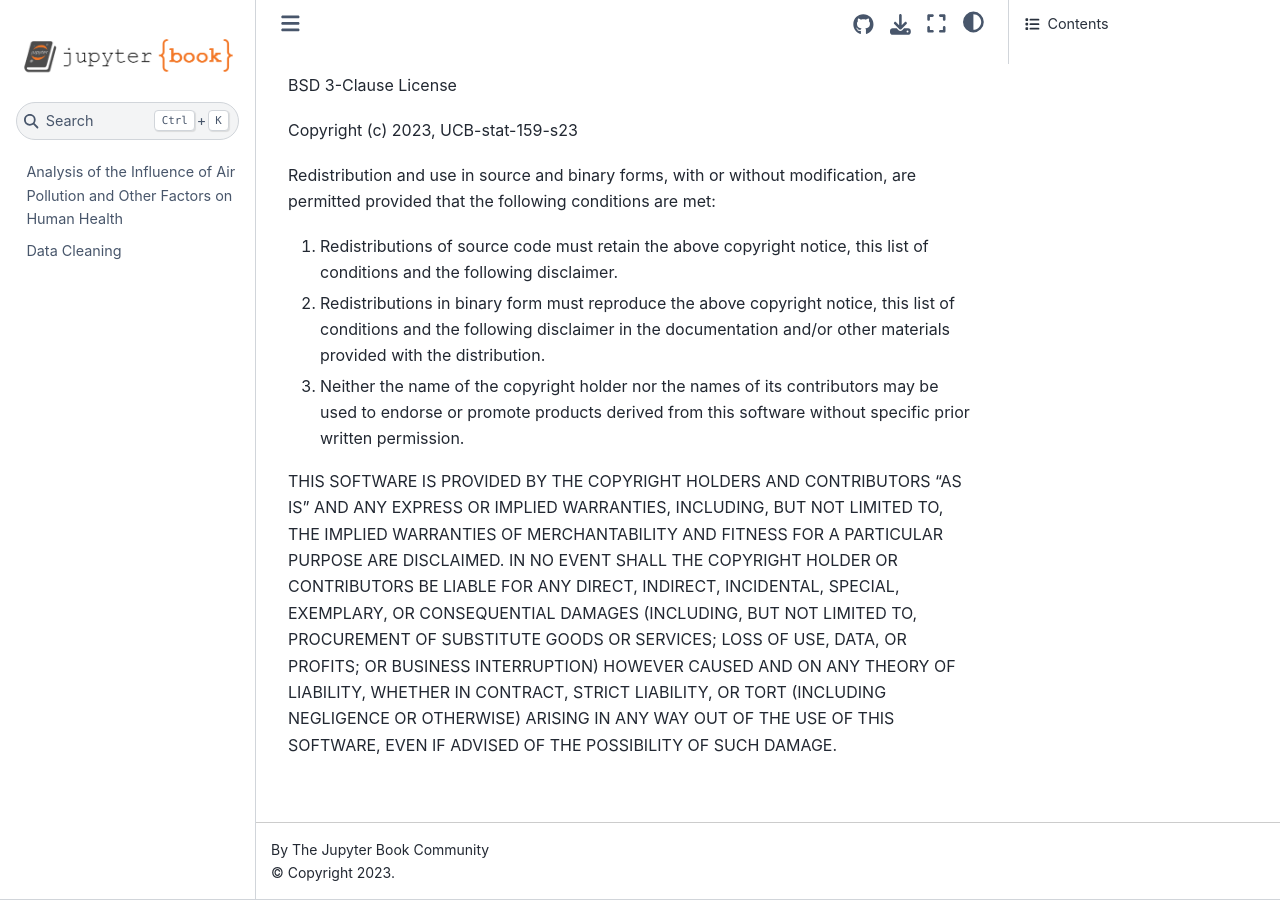
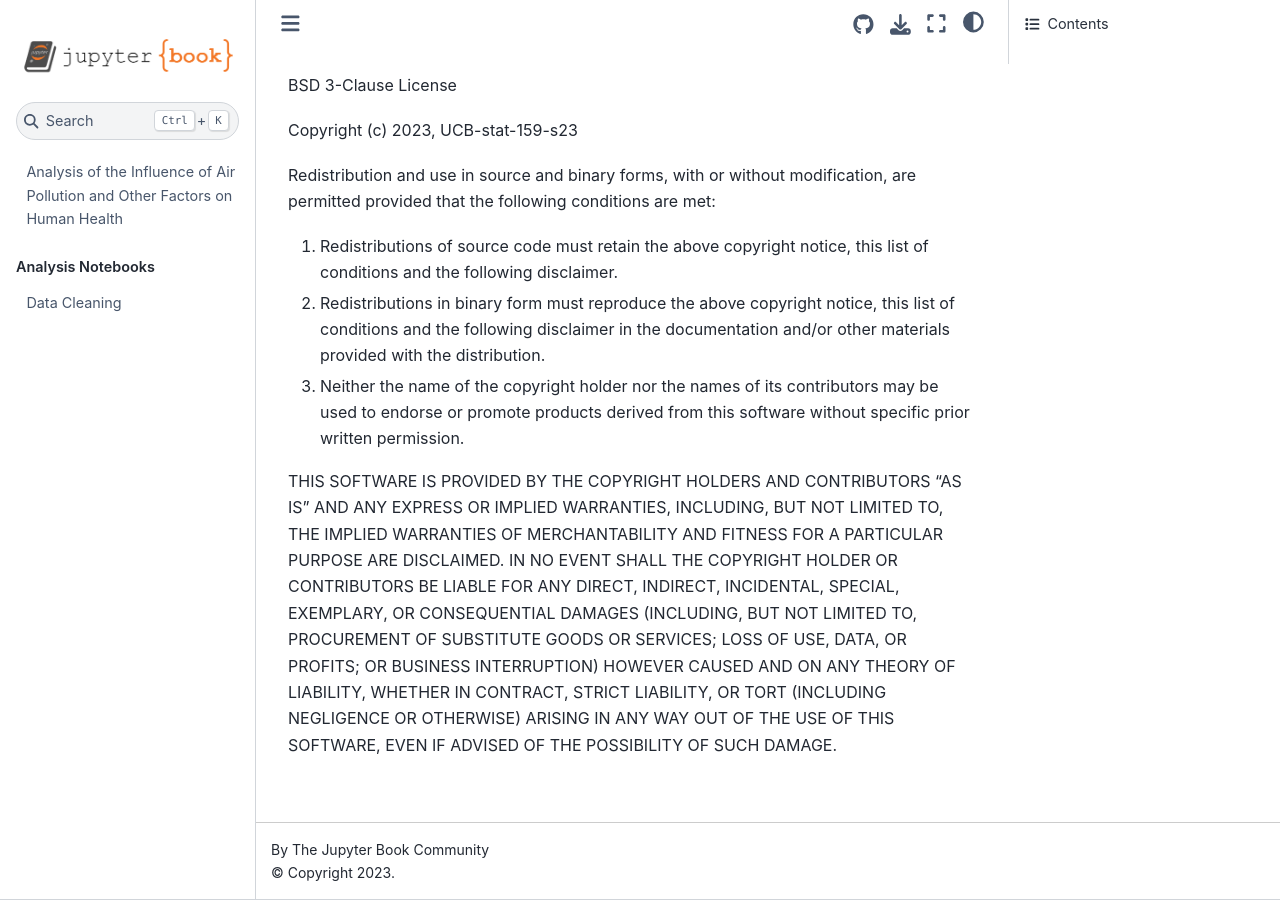
Before and after one commit to UCB-stat-159-s23/project-Group18, a Jupyter Book: the page built from LICENSE.md, in a window 1280 px wide. Built offline with Jupyter Book 1.0.4 settings and Sphinx 7.4.7 and the Sphinx Book theme 1.1.4, drawn with Linux system fonts in a browser that asks for light colours.

Commit message:
Update _toc.yml

```diff
--- a/_toc.yml
+++ b/_toc.yml
@@ -3,5 +3,7 @@
 
 format: jb-book
 root: main
-chapters:
-- file: DataCleaning
+parts:
+  - caption: Analysis Notebooks
+    chapters:
+      - file: DataCleaning
```
